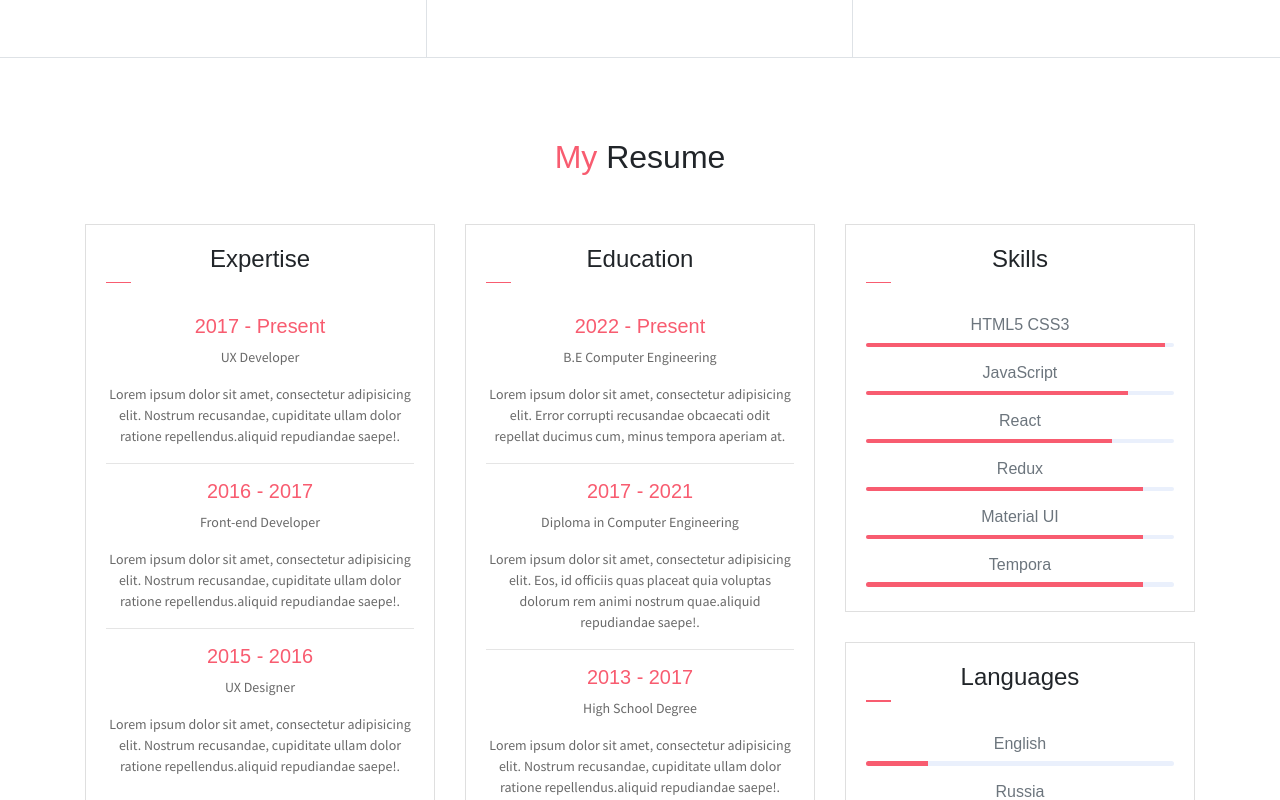
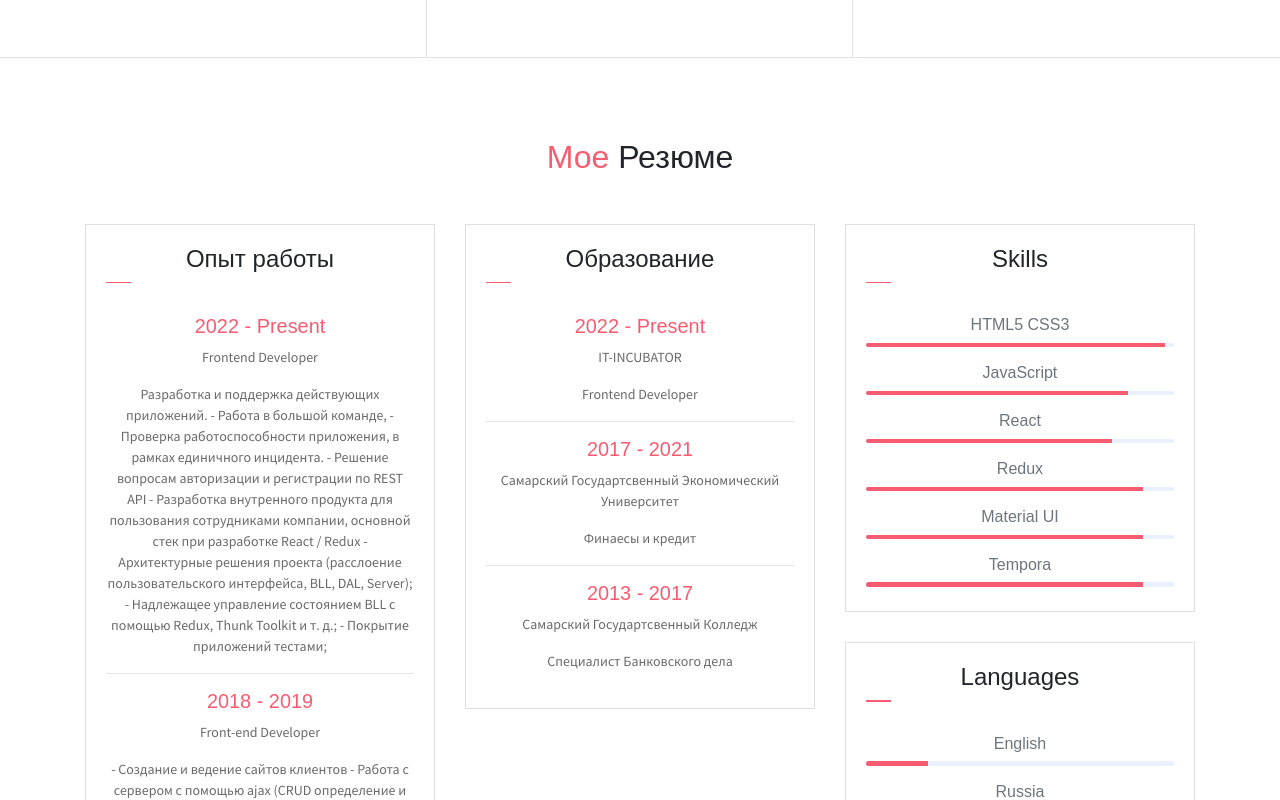
Before and after one commit to sergeianip20/2, a React (Create React App) app: page / in a window 1280 px wide. Shown: the part 1080-1880 px from the top of the page. Built offline with nearby package versions, Linux system fonts and the light colour scheme.

Commit message:
Update ResumeSEction.tsx

```diff
--- a/src/component/ResumeSection/ResumeSEction.tsx
+++ b/src/component/ResumeSection/ResumeSEction.tsx
@@ -4,34 +4,45 @@ export const ResumeSection=()=> {
     return <div>
         <section className="section" id="resume">
             <div className="container">
-                <h2 className="mb-5"><span className="text-danger">My</span> Resume</h2>
+                <h2 className="mb-5"><span className="text-danger">Мое</span> Резюме</h2>
                 <div className="row">
                     <div className="col-md-6 col-lg-4">
                         <div className="card">
                             <div className="card-header">
                                 <div className="mt-2">
-                                    <h4>Expertise</h4>
+                                    <h4>Опыт работы</h4>
                                     <span className="line"></span>
                                 </div>
                             </div>
                             <div className="card-body">
-                                <h6 className="title text-danger">2017 - Present</h6>
-                                <p>UX Developer</p>
-                                <p className="subtitle">Lorem ipsum dolor sit amet, consectetur adipisicing elit. Nostrum
-                                    recusandae, cupiditate ullam dolor ratione repellendus.aliquid repudiandae
-                                    saepe!.</p>
+                                <h6 className="title text-danger">2022 - Present</h6>
+                                <p>Frontend Developer</p>
+                                <p className="subtitle">Разработка и поддержка действующих приложений.
+                                    - Работа в большой команде,
+                                    - Проверка работоспособности приложения,
+                                    в рамках единичного инцидента.
+                                    - Решение вопросам авторизации и регистрации по REST API
+                                    - Разработка внутренного продукта для пользования
+                                    сотрудниками компании, основной стек при разработке
+                                    React / Redux
+                                    - Архитектурные решения проекта (расслоение пользовательского
+                                    интерфейса, BLL, DAL, Server);
+                                    - Надлежащее управление состоянием BLL с помощью Redux, Thunk
+                                    Toolkit и т. д.;
+                                    - Покрытие приложений тестами;</p>
                                 <hr/>
-                                    <h6 className="title text-danger">2016 - 2017</h6>
+                                    <h6 className="title text-danger">2018 - 2019</h6>
                                     <p>Front-end Developer</p>
-                                    <p className="subtitle">Lorem ipsum dolor sit amet, consectetur adipisicing elit.
-                                        Nostrum recusandae, cupiditate ullam dolor ratione repellendus.aliquid
-                                        repudiandae saepe!.</p>
+                                    <p className="subtitle">- Создание и ведение сайтов клиентов
+                                        - Работа с сервером с помощью ajax (CRUD
+                                        определение и обработка данных);
+                                        - Работа с авторизацией и регистрацией
+                                        - Архитектурные решения проекта (расслоение
+                                        пользовательского
+                                        интерфейса, BLL, DAL, Server);
+                                        - Покрытие приложений тестами.</p>
                                     <hr/>
-                                        <h6 className="title text-danger">2015 - 2016</h6>
-                                        <p>UX Designer</p>
-                                        <p className="subtitle">Lorem ipsum dolor sit amet, consectetur adipisicing elit.
-                                            Nostrum recusandae, cupiditate ullam dolor ratione repellendus.aliquid
-                                            repudiandae saepe!.</p>
+
                             </div>
                         </div>
                     </div>
@@ -39,28 +50,22 @@ export const ResumeSection=()=> {
                         <div className="card">
                             <div className="card-header">
                                 <div className="mt-2">
-                                    <h4>Education</h4>
+                                    <h4>Образование</h4>
                                     <span className="line"></span>
                                 </div>
                             </div>
                             <div className="card-body">
                                 <h6 className="title text-danger">2022 - Present</h6>
-                                <p>B.E Computer Engineering</p>
-                                <p className="subtitle">Lorem ipsum dolor sit amet, consectetur adipisicing elit. Error
-                                    corrupti recusandae obcaecati odit repellat ducimus cum, minus tempora aperiam
-                                    at.</p>
+                                <p>IT-INCUBATOR</p>
+                                <p className="subtitle">Frontend Developer</p>
                                 <hr/>
                                     <h6 className="title text-danger">2017 - 2021</h6>
-                                    <p>Diploma in Computer Engineering</p>
-                                    <p className="subtitle">Lorem ipsum dolor sit amet, consectetur adipisicing elit. Eos,
-                                        id officiis quas placeat quia voluptas dolorum rem animi nostrum quae.aliquid
-                                        repudiandae saepe!.</p>
+                                    <p>Самарский Государтсвенный  Экономический Университет </p>
+                                    <p className="subtitle">Финаесы и кредит</p>
                                     <hr/>
                                         <h6 className="title text-danger">2013 - 2017</h6>
-                                        <p>High School Degree</p>
-                                        <p className="subtitle">Lorem ipsum dolor sit amet, consectetur adipisicing elit.
-                                            Nostrum recusandae, cupiditate ullam dolor ratione repellendus.aliquid
-                                            repudiandae saepe!.</p>
+                                        <p>Самарский Государтсвенный Колледж</p>
+                                        <p className="subtitle">Специалист Банковского дела</p>
 
                             </div>
                         </div>
```
